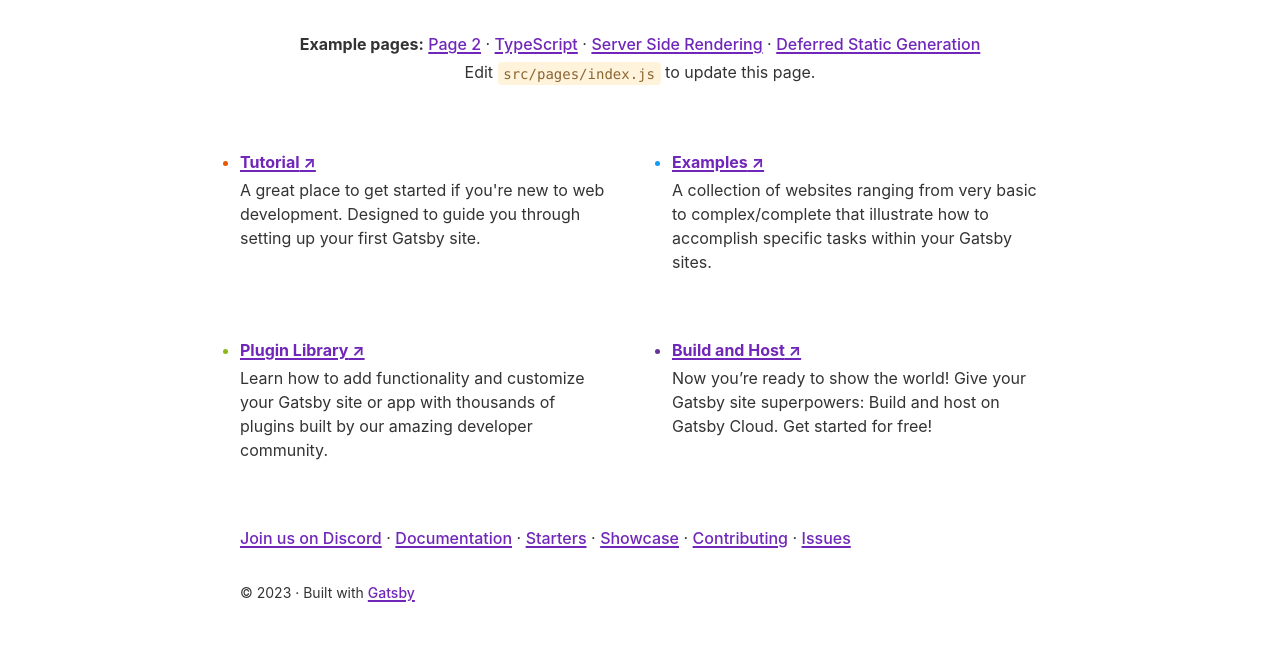
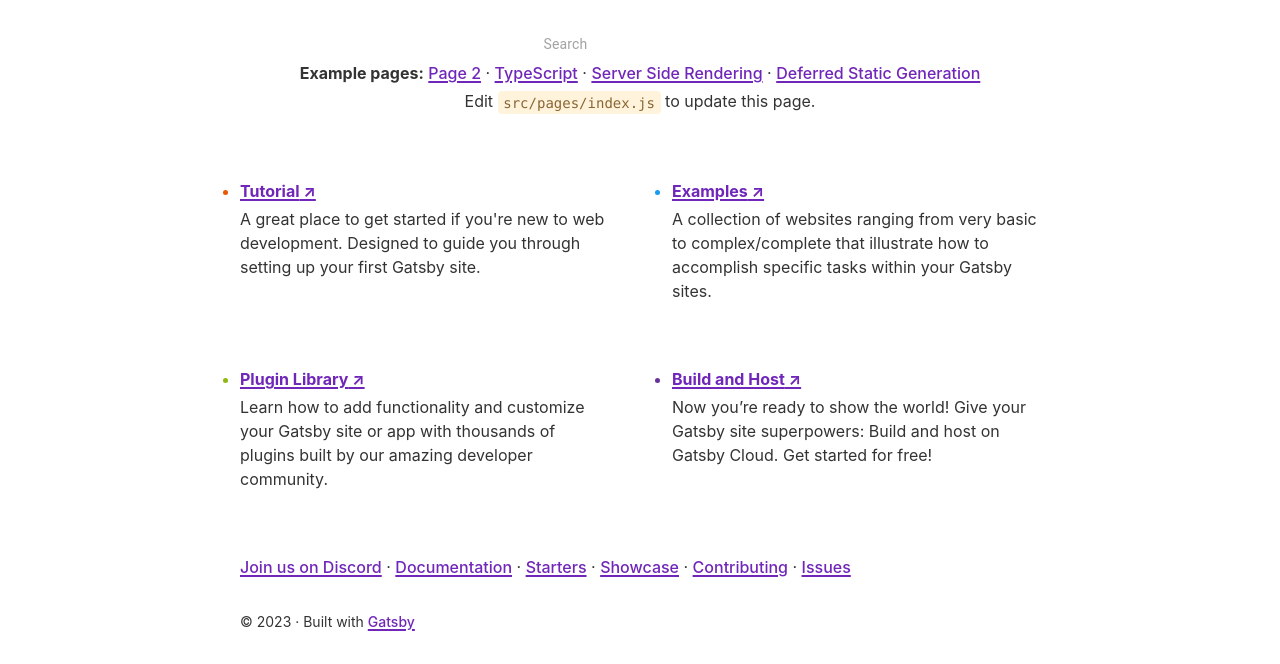
Before and after one commit to firyalspudnikdev/tes-gatsbyonchange, a Gatsby site: page / in a window 1280 px wide. Shown: the part 224-888 px from the top of the page. Before the commit the page ends 859 px from the top, so only its background shows below. Built offline with nearby package versions, Linux system fonts and the light colour scheme; Gatsby itself is replaced by a stand-in of ours.

Commit message:
modified

```diff
--- a/package.json
+++ b/package.json
@@ -12,7 +12,11 @@
     "gatsby-source-filesystem": "^5.12.0",
     "gatsby-transformer-sharp": "^5.12.0",
     "react": "^18.2.0",
-    "react-dom": "^18.2.0"
+    "react-dom": "^18.2.0",
+    "@emotion/react": "^11.7.0",
+    "@emotion/styled": "^11.6.0",
+    "@mui/icons-material": "^5.8.3",
+    "@mui/material": "^5.2.2"
   },
   "devDependencies": {
     "prettier": "^2.8.8"
--- a/src/pages/index.js
+++ b/src/pages/index.js
@@ -1,6 +1,7 @@
 import * as React from "react"
 import { Link } from "gatsby"
 import { StaticImage } from "gatsby-plugin-image"
+import { Box, InputBase } from "@mui/material"
 
 import Layout from "../components/layout"
 import Seo from "../components/seo"
@@ -84,6 +85,14 @@ const IndexPage = () => (
       <h1>
         Welcome to <b>Gatsby!</b>
       </h1>
+      <InputBase
+                  sx={{ flex: 1, fontSize: 14 }}
+                  placeholder="Search"
+                  onChange={() => {
+                    console.log("change");
+                  }}
+                  autoFocus
+      />
       <p className={styles.intro}>
         <b>Example pages:</b>{" "}
         {samplePageLinks.map((link, i) => (
```
Also changed, not shown: 1 other file.
